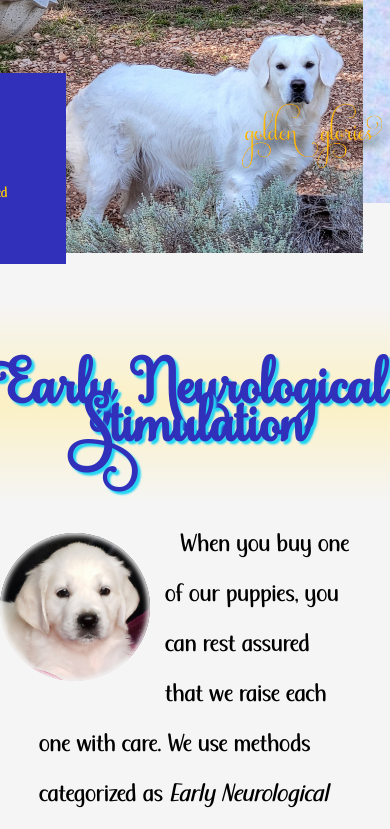
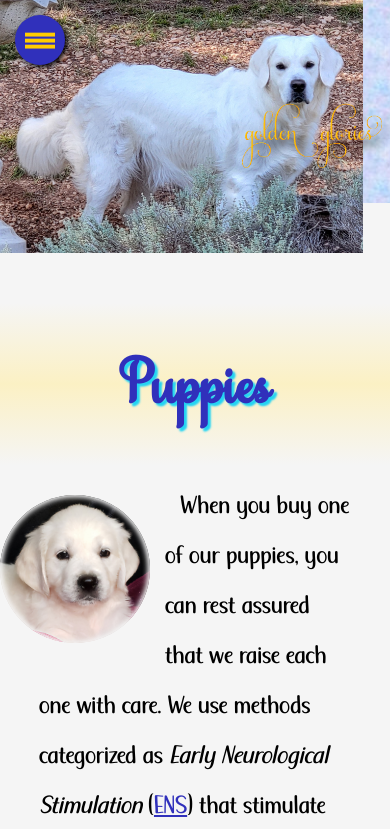
Before and after one commit to brellin/jills_golden_glories, a Vue app: page /puppies in a window 390 px wide. Shown: the top 829 px of the page. Built offline with nearby package versions, Linux system fonts and the light colour scheme.

Commit message:
mobile styles

```diff
--- a/src/App.vue
+++ b/src/App.vue
@@ -1,18 +1,21 @@
 <template>
   <div class="wrap">
     <Header />
-    <nav>
+    <div class="burger" @click="toggleIsOpen" />
+    <nav :class="isOpen && 'open'">
       <router-link
         v-for="{ path, meta } in routes"
         :key="meta.name"
         :to="path"
-        >{{ meta.name }}</router-link
+        @click="close"
       >
+        {{ meta.name }}
+      </router-link>
     </nav>
 
     <router-view v-slot="{ Component, route }">
       <transition-group name="slide">
-        <section class="routes" :key="route.path">
+        <section class="routes" :key="route.path" @click="close">
           <component :is="Component" />
         </section>
       </transition-group>
@@ -35,10 +38,19 @@ export default {
   data() {
     return {
       routes,
+      isOpen: false,
     };
   },
   beforeUnmount() {
     localStorage.setItem("notFirstVisit", true);
+  },
+  methods: {
+    toggleIsOpen() {
+      this.isOpen = !this.isOpen;
+    },
+    close() {
+      this.isOpen = false;
+    },
   },
 };
 </script>
--- a/src/assets/styles/nav.scss
+++ b/src/assets/styles/nav.scss
@@ -14,6 +14,7 @@ nav {
         position: fixed;
         @include flex(column, flex-start, flex-start);
         width: auto;
+        left: 0;
 
         @for $i from 1 through 6 {
             a:nth-child(#{$i}) {
@@ -48,14 +49,8 @@ nav {
             text-align: center;
             transform: translateX(calc(-60vw));
             transition-duration: 0s;
-            width: 50vw;
             margin-top: -1px;
             background: $blue;
-        }
-
-        a {
-            color: $gold;
-            text-decoration: none;
         }
 
     }
--- a/src/components/Footer.vue
+++ b/src/components/Footer.vue
@@ -118,6 +118,7 @@ footer {
   padding: 50px 30px;
   background: linear-gradient(whitesmoke, transparent);
   @include flex(column, flex-start, center);
+  font-size: 2rem;
 
   a {
     text-decoration: none;
@@ -184,7 +185,7 @@ footer {
         }
 
         span {
-          font-size: 1.5rem;
+          font-size: 2rem;
 
           @media (max-width: 800px) {
             display: none;
--- a/src/components/Header.vue
+++ b/src/components/Header.vue
@@ -40,9 +40,7 @@ header {
   z-index: 1;
 
   @media (max-width: 800px) {
-    $h: 993px;
-    $w: 1423px;
-    height: scaleBg($w, 100%, $h);
+    height: 30vh;
     background-position-y: -5%;
     background-size: contain;
   }
--- a/src/routes.js
+++ b/src/routes.js
@@ -46,7 +46,7 @@ const router = createRouter({
     linkExactActiveClass: 'exact',
     scrollBehavior: (to, from, savedPosition) => savedPosition ? savedPosition :
         to.hash ? { selector: to.hash, behavior: 'smooth' } :
-            { top: '50vh', behavior: 'smooth' }
+            { top: '0', behavior: 'smooth' }
 });
 
 router.beforeEach((to, from, next) => {
--- a/src/views/Puppies.vue
+++ b/src/views/Puppies.vue
@@ -33,7 +33,10 @@ export default {
   data() {
     return {
       ...ext_links,
-      heading: `${l("E")}arly ${l("N")}eurological ${l("S")}timulation`,
+      heading:
+        window.innerWidth <= 800
+          ? "Puppies"
+          : `${l("E")}arly ${l("N")}eurological ${l("S")}timulation`,
     };
   },
 };
```
